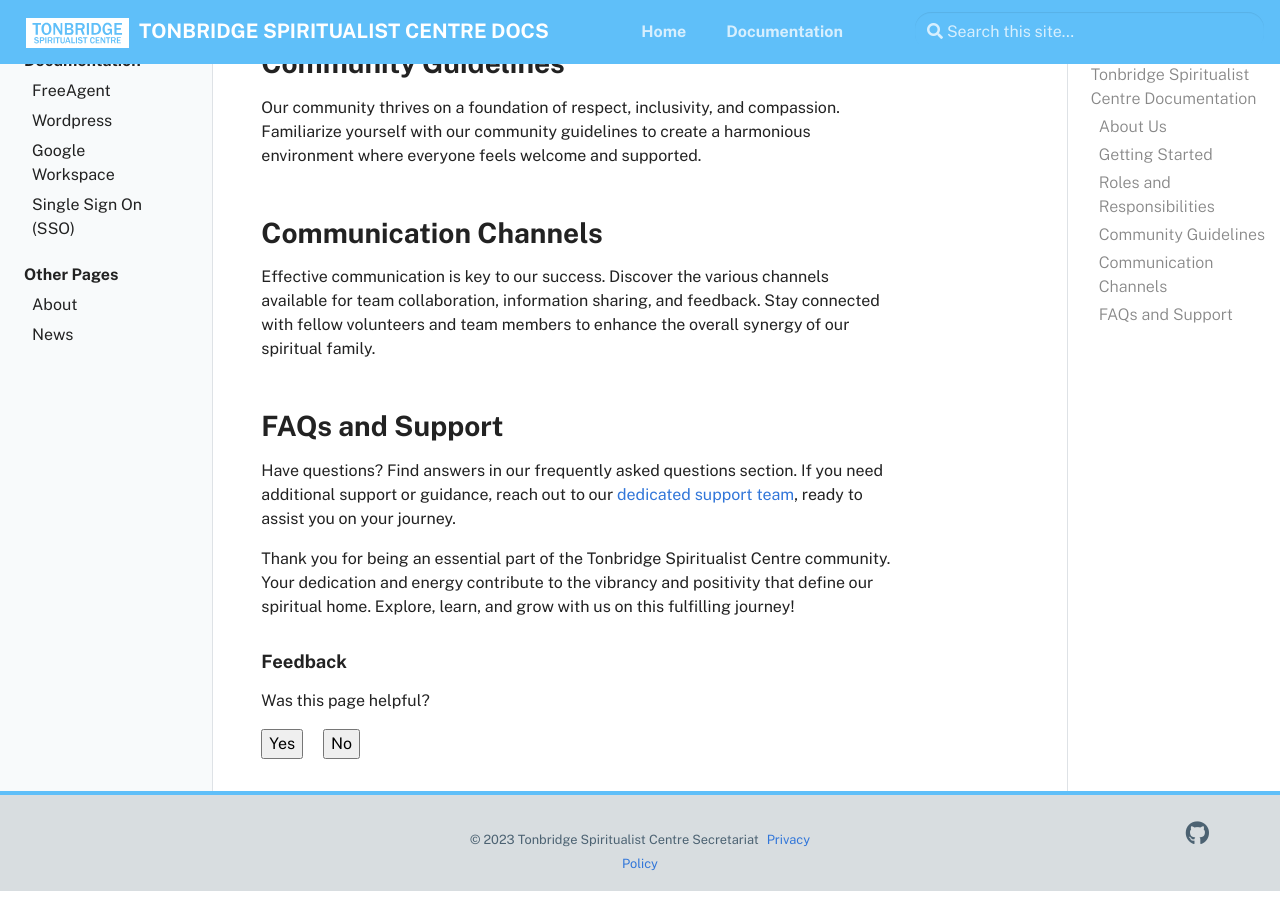
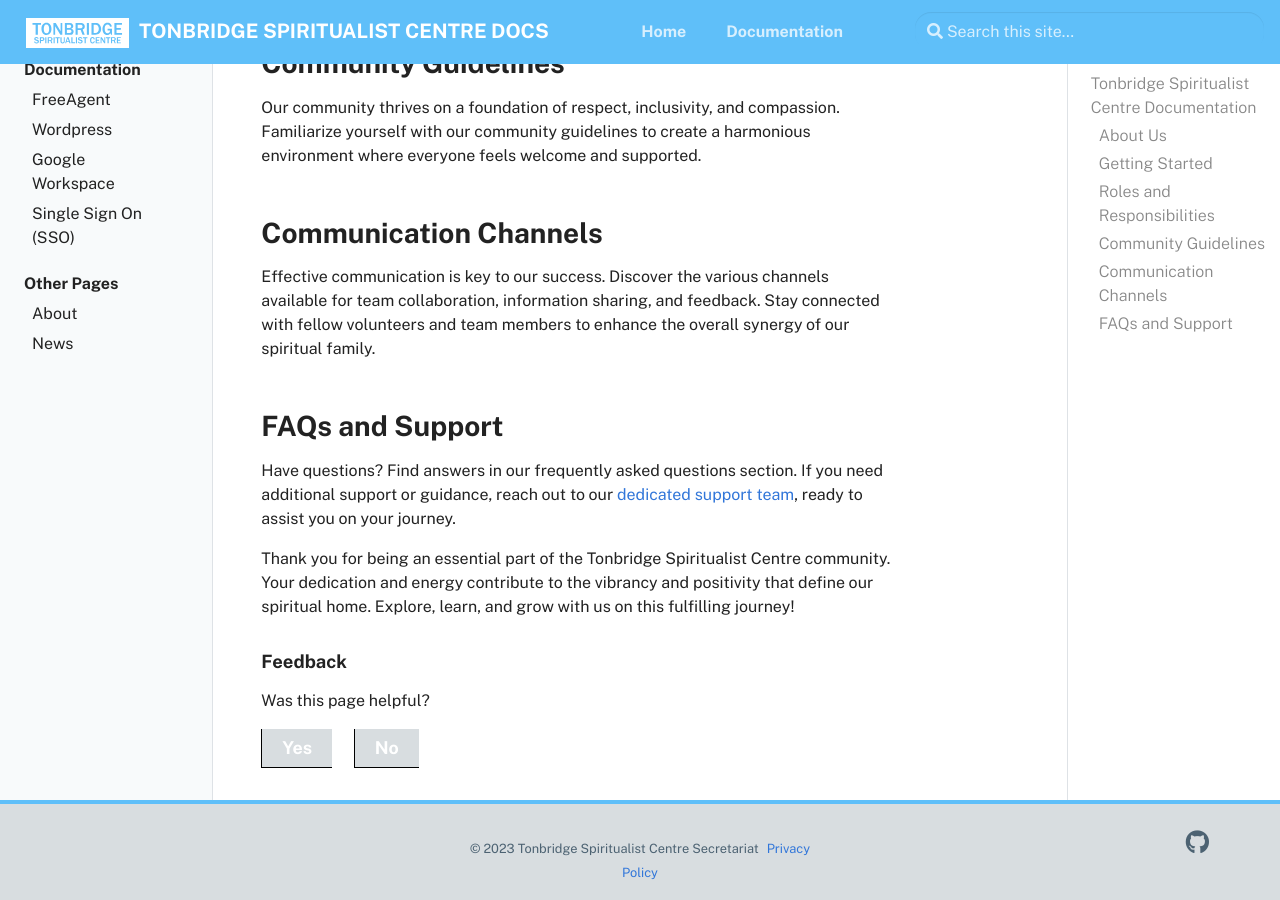
Before and after one commit to tonbridgespiritualist/docs, a Jekyll site: the page built from pages/index.md, in a window 1280 px wide and 900 px high, scrolled down 921 px. Built offline with Jekyll 4.4.1, drawn with Linux system fonts in a browser that asks for light colours; some web fonts are replaced.

Commit message:
Update feedback.html

```diff
--- a/_includes/feedback.html
+++ b/_includes/feedback.html
@@ -15,8 +15,8 @@
 </style>
 <h5 class="feedback--title">Feedback</h5>
 <p class="feedback--question">Was this page helpful?</p>
-<button class="feedback--answer feedback--answer-yes">Yes</button>
-<button class="feedback--answer feedback--answer-no">No</button>
+<button class="feedback--answer feedback--answer-yes passive-button">Yes</button>
+<button class="feedback--answer feedback--answer-no passive-button">No</button>
 <p class="feedback--response feedback--response-yes">
   Glad to hear it! Please <a href="{{ site.repo }}/issues/new">tell us how we can improve</a>.
 </p>
```
